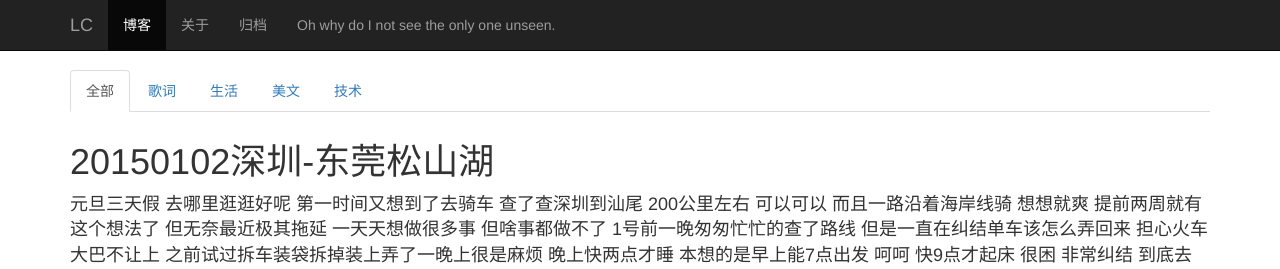
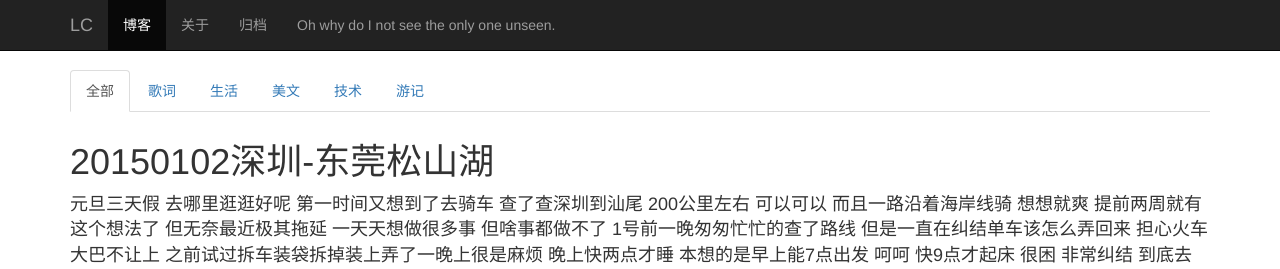
Before and after one commit to feifeierchampy/feifeierchampy.github.io, a Jekyll site: the page built from _posts/游记/2016-02-24-shenzhen-dongguan-songshanhu.md, in a window 1280 px wide and 900 px high. Shown: the top 269 px of the window. Built offline with Jekyll 4.4.1, drawn with Linux system fonts in a browser that asks for light colours; nearby versions of some CDN libraries; comment, search, counter and statistics services are not loaded.

Commit message:
添加类别

```diff
--- a/_posts/游记/2016-02-24-shenzhen-dongguan-songshanhu.md
+++ b/_posts/游记/2016-02-24-shenzhen-dongguan-songshanhu.md
@@ -1,8 +1,8 @@
 ---
 layout: post
 title: 20150102深圳-东莞松山湖
-category: 歌词
-tags: 歌词
+category: 游记
+tags: 游记
 keywords:
 description:
 ---
```
